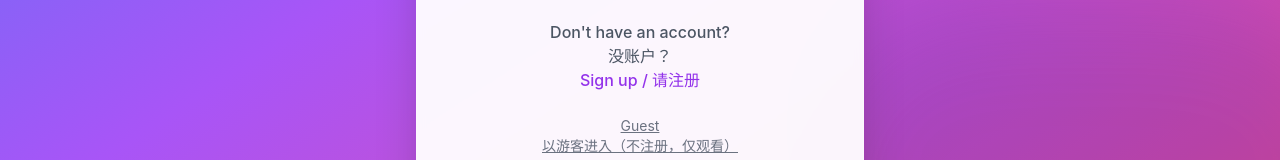
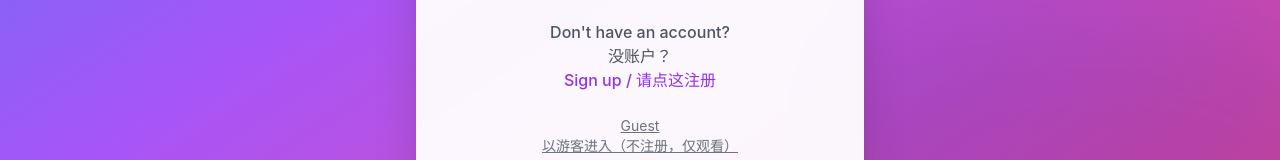
Before and after one commit to Atom0755/zehem.ai-web, a React (Vite) app: page / in a window 1280 px wide. Shown: the part 617-777 px from the top of the page. Built offline with nearby package versions, Linux system fonts and the light colour scheme.

Commit message:
add 1 word

```diff
--- a/src/pages/AuthPage.jsx
+++ b/src/pages/AuthPage.jsx
@@ -165,7 +165,7 @@ const AuthPage = () => {
     <br />
     <span>没账户？</span>
     <br />
-    <span className="text-purple-600">Sign up / 请注册</span>
+    <span className="text-purple-600">Sign up / 请点这注册</span>
   </>
 ) : (
   <>
@@ -181,7 +181,7 @@ const AuthPage = () => {
   <button
     type="button"
     onClick={() => {
-      window.location.href = "/";
+      window.location.href = "moments";
     }}
     className="text-sm text-gray-500 hover:text-purple-600 underline"
   >
```
